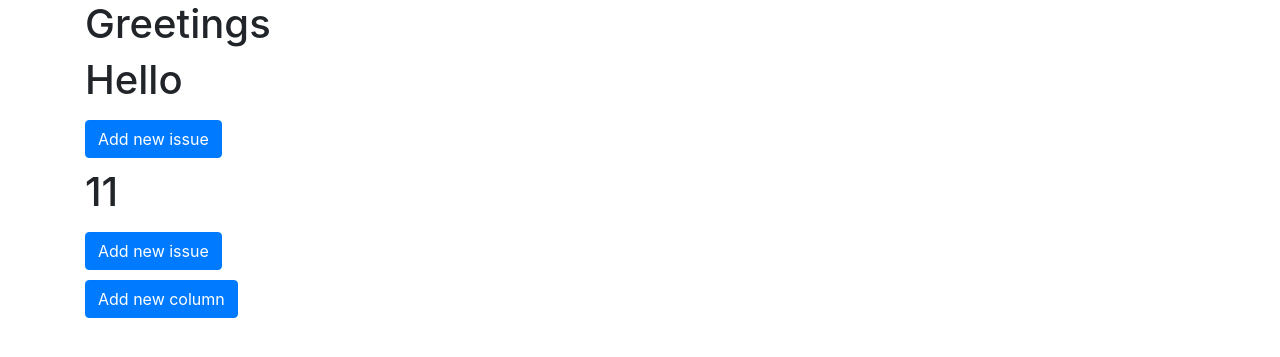
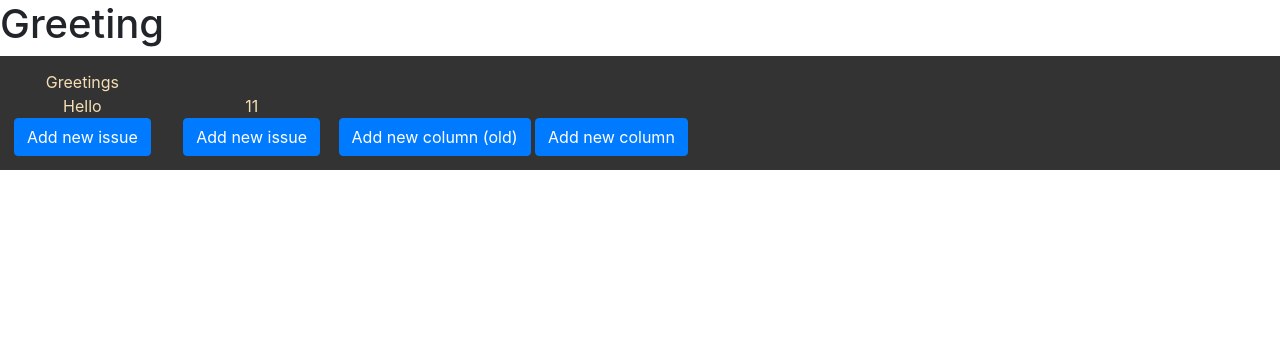
Before and after one commit to ArthurW404/taskBoard, a Flask app: page / in a window 1280 px wide. Shown: the top 357 px of the page. Run offline with Flask 2, Linux system fonts and the light colour scheme; some libraries are stand-ins or nearby versions.

Commit message:
Columns are now added horizontally instead of vertically, began work on adding items and naming columns

```diff
--- a/app.py
+++ b/app.py
@@ -1,4 +1,4 @@
-from flask import Flask, render_template
+from flask import Flask, render_template, request
 from src.board import Board, get_test_board
 import signal
 
@@ -15,7 +15,7 @@ def add_item():
 
 @app.route("/add_column", methods=["POST"])
 def add_column():
-    BOARD.add_new_column()
+    BOARD.add_new_column(request.json['name'])
 
     # DEBUGGING
     BOARD.add_item(-1, "HEllo")
--- a/src/board.py
+++ b/src/board.py
@@ -1,6 +1,8 @@
+from .column import Column
+
 class Board:
     """
-    2D matrix to represent a task board
+    Object which contains 0 to M columns
     """
     def __init__(self):
         super().__init__()
@@ -18,11 +20,11 @@ class Board:
     def __str__(self):
         return str(board.board)
 
-    def add_new_column(self):
+    def add_new_column(self, col_name):
         """
         Adds new column to end of board structure
         """
-        self.board.append([])
+        self.board.append(Column(col_name))
 
     def remove_column(self, index):
         """
@@ -46,14 +48,14 @@ class Board:
         """
         Returns a list of all items in the board
         """
-        return [i for col in self.board for i in col]
+        return [i for col in self.board for i in col.get_items()]
 
 def get_test_board():
     board = Board()
-    board.add_new_column()
+    board.add_new_column("Test")
     board.add_item(0, "Greetings")
     board.add_item(0, "Hello")
-    board.add_new_column()
+    board.add_new_column("Test2")
     board.add_item(1, "11")
     return board
 
--- /dev/null
+++ b/src/column.py
@@ -0,0 +1,13 @@
+class Column:
+    def __init__(self, name):
+        self.__name = name
+        self.__items = []
+
+    def get_items(self):
+        """
+        Returns a list of items in this column
+        """
+        return self.__items
+
+    def append(self, item):
+        self.__items.append(item)
--- a/static/controller.js
+++ b/static/controller.js
@@ -1,6 +1,13 @@
 function add_col() {
+    var col_name = "Test";
     fetch("/add_column", {
-        method: "POST"
+        method: "POST",
+        headers: {
+            'Content-Type': 'application/json;charset=utf-8'
+        },
+        body: JSON.stringify({
+            name: col_name
+        })
     })
         .then(() => window.location.reload()) // reloads page
         .catch((error) => console.log("Something went wrong: " + error));
--- /dev/null
+++ b/static/home.css
@@ -0,0 +1,13 @@
+div.scrollmenu {
+    background-color: #333;
+    overflow: auto;
+    white-space: nowrap;
+}
+
+div.scrollmenu div {
+    display: inline-block;
+    color: wheat;
+    text-align: center;
+    padding: 14px;
+    text-decoration: none;
+}
--- a/templates/home.html
+++ b/templates/home.html
@@ -1,24 +1,67 @@
 {% include  'head.html' %}
 
-<script src="/static/controller.js"></script>
+<link rel="stylesheet" href="/static/home.css">
 
-<div class="container">
+<h1> Greeting </h1>
 
+<div class="scrollmenu">
+<!-- generating each column -->
   {% for col in columns %}
-    {% for item in col %}
-      <h1>{{item}}<h1>
-    {% endfor %}
-    <button type="button"  class="btn btn-primary" onclick="add_issue()">
-      Add new issue
-    </button>
-    <br>
+    <div>
+
+      <!-- loading each item in the column  -->
+
+      {% for item in col.get_items() %}
+        {{item}}
+        <br>
+      {% endfor %}
+
+      <!-- loading button to add new item to this column at the end of column  -->
+
+
+      <button type="button"  class="btn btn-primary" onclick="add_issue()">
+        Add new issue
+      </button>
+
+    </div>
+
   {% endfor %}
 
+  <button type="button" id="test" class="btn btn-primary"   onclick="add_col()">
+    Add new column (old)
+  </button>
 
-  <button type="button" id="test" class="btn btn-primary"   onclick="add_col()">
+  <!-- Button trigger modal -->
+  <button type="button" class="btn btn-primary" data-toggle="modal" data-target="#add_col_modal">
     Add new column
   </button>
 
 </div>
 
+
+<!-- add_col_modal -->
+<div class="modal fade" id="add_col_modal" tabindex="-1" role="dialog" aria-labelledby="exampleModalLabel" aria-hidden="true">
+  <div class="modal-dialog" role="document">
+    <div class="modal-content">
+      <div class="modal-header">
+        <h5 class="modal-title" id="exampleModalLabel">Add new column</h5>
+        <button type="button" class="close" data-dismiss="modal" aria-label="Close">
+          <span aria-hidden="true">&times;</span>
+        </button>
+      </div>
+      <form>
+        <div class="modal-body">
+            <input type="text" name="name" id="name" value="new_col_name" required>
+        </div>
+        <div class="modal-footer">
+          <button type="button" class="btn btn-secondary" data-dismiss="modal">Close</button>
+          <input class="btn btn-primary" type="submit" value="Save changes!">
+        </div>
+      </form>
+    </div>
+  </div>
+</div>
+
+<script src="/static/controller.js"></script>
+
 {% include  'tail.html' %}
```
